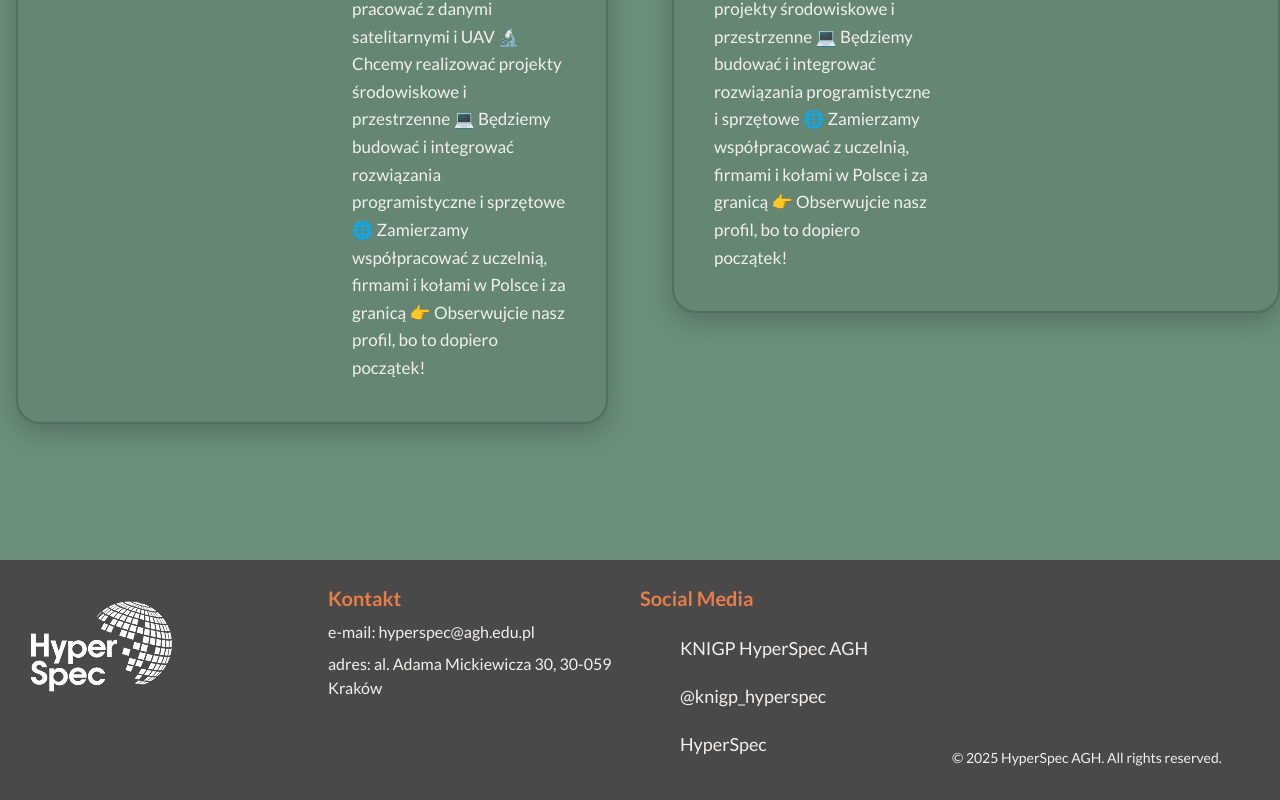
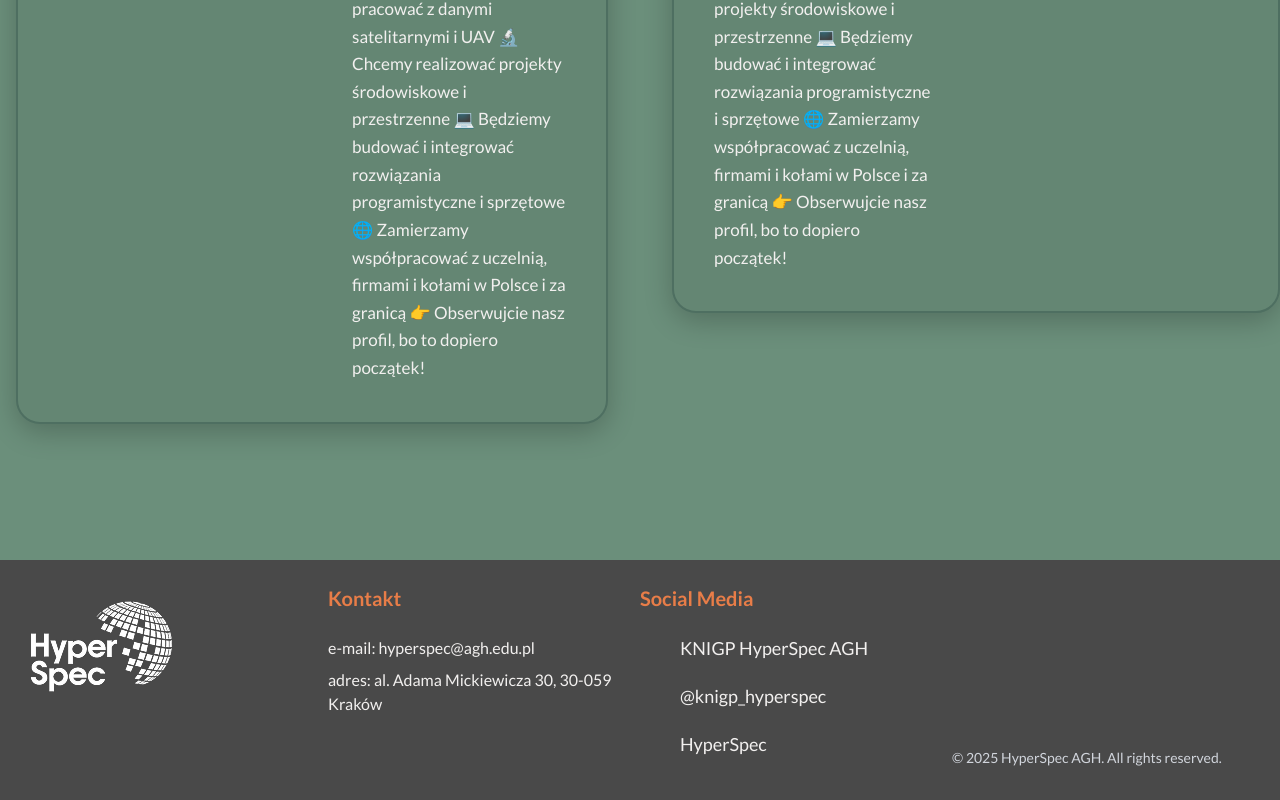
Before and after one commit to KNIGPHyperSpecAGH/webpage, a React (Vite) app: page /#/ in a window 1280 px wide. Shown: the part 2566-3366 px from the top of the page. Built offline with nearby package versions, Linux system fonts and the light colour scheme; some icons are missing.

Commit message:
add margin space after headers, grayed out copyright

```diff
--- a/src/components/Footer.tsx
+++ b/src/components/Footer.tsx
@@ -10,7 +10,7 @@ const Footer: React.FC = () => (
             <img src={whiteLogo} alt="Logo" />
             </div>
         <div className="flex flex-col w-1/4">
-            <h3 className="text-xl font-bold text-footer place-self-start">Kontakt</h3>
+            <h3 className="text-xl font-bold text-footer place-self-start mb-4">Kontakt</h3>
             <p className="mt-2">e-mail: hyperspec@agh.edu.pl</p>
             <p className="mt-2">adres: al. Adama Mickiewicza 30, 30-059 Kraków</p>
         </div>
@@ -19,7 +19,7 @@ const Footer: React.FC = () => (
             <h3 className="text-xl font-bold text-footer mb-5">Social Media</h3>
             <SocialsFull />
         </div>
-            <div className="w-1/4 text-sm font-text text-white self-end py-2">&copy; {new Date().getFullYear()} HyperSpec AGH. All rights reserved.</div>
+            <div className="w-1/4 text-sm font-text  self-end py-2 text-gray-300 ">&copy; {new Date().getFullYear()} HyperSpec AGH. All rights reserved.</div>
         </div>
         {/*Footer for mobile*/}
         <div className="w-full lg:hidden text-sm font-text text-white flex justify-center items-center">&copy; {new Date().getFullYear()} HyperSpec AGH. All rights reserved.</div>
```
